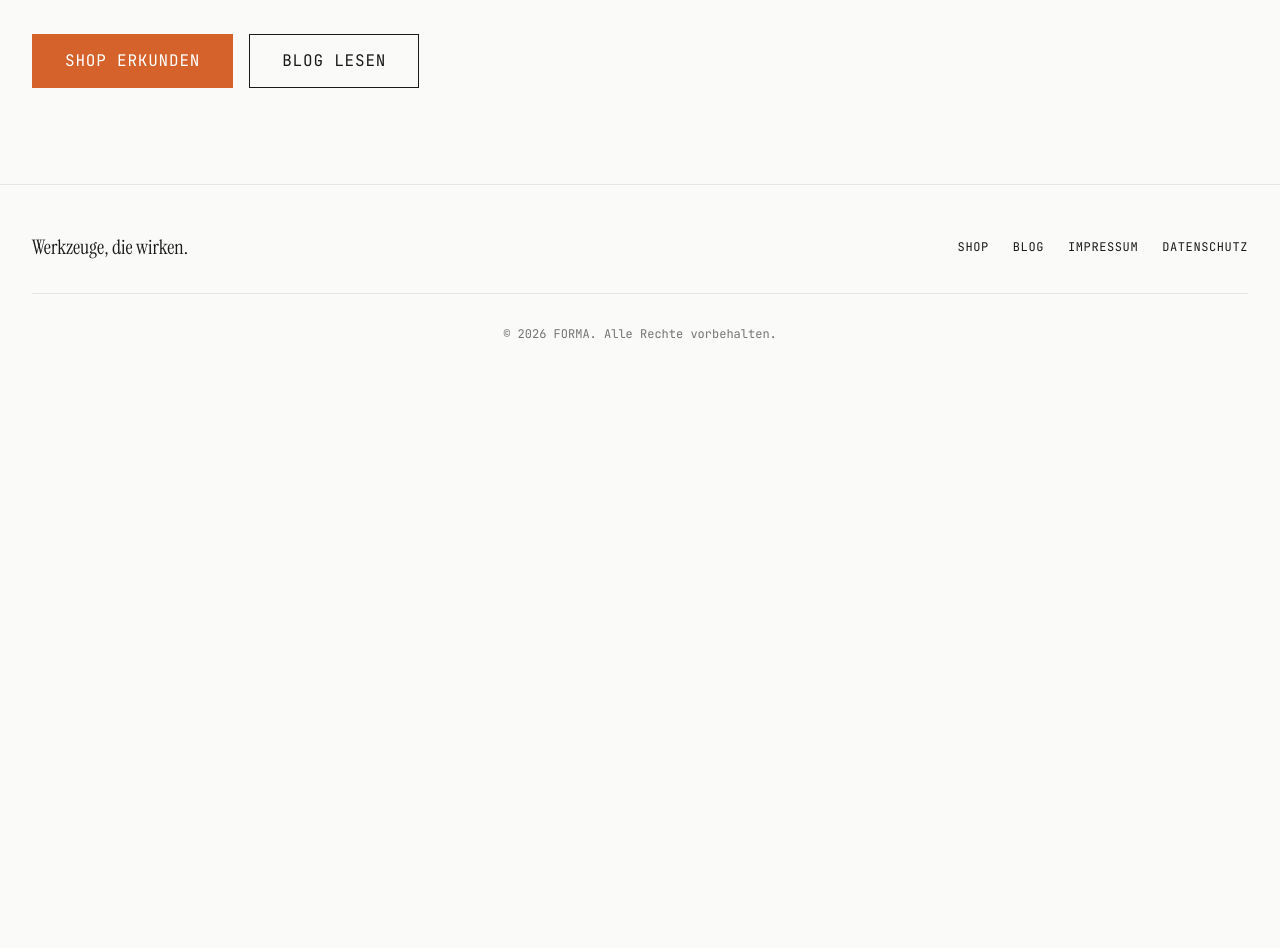
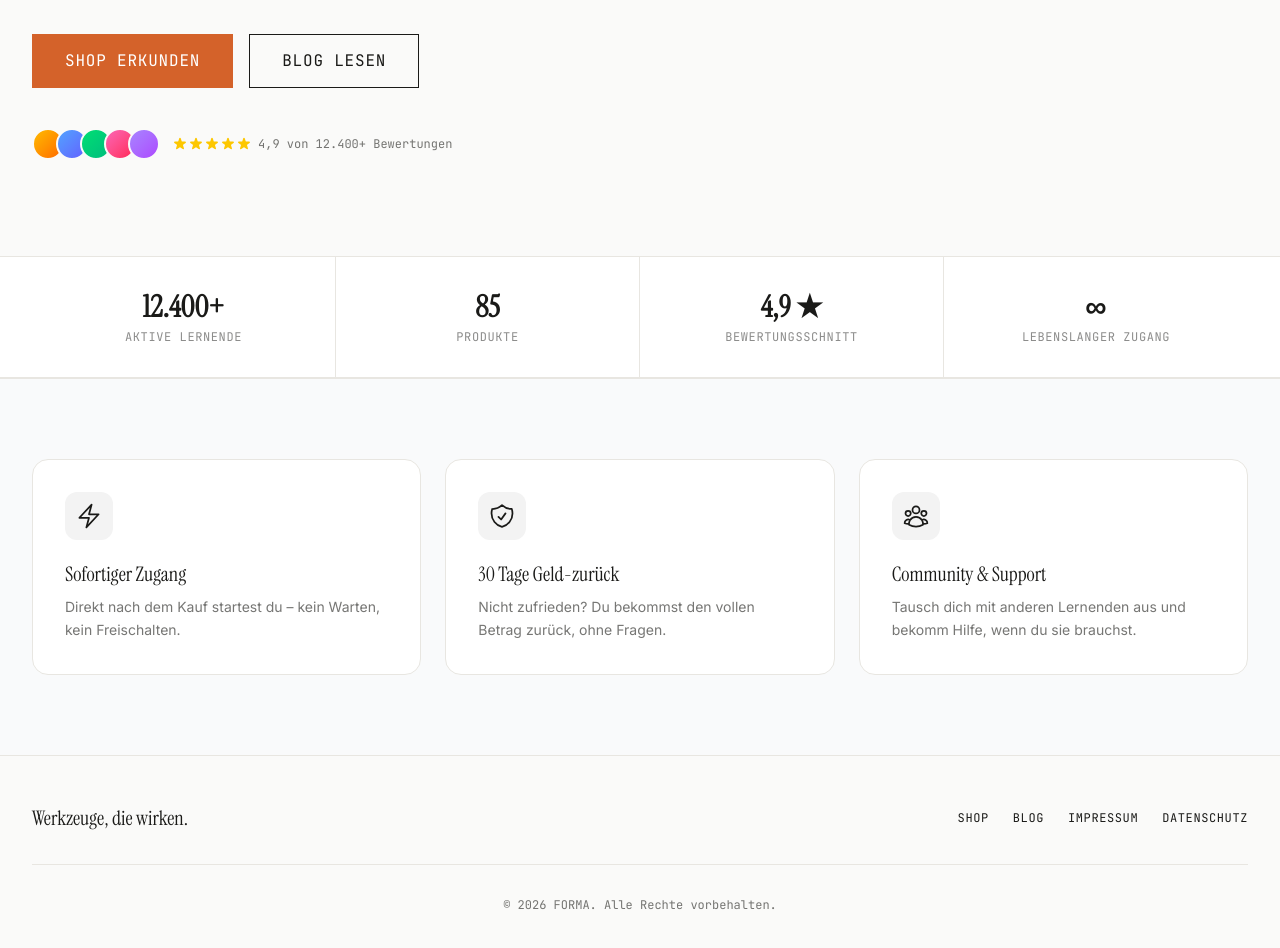
Before and after one commit to WaITCo/omniops-storefront, a Next.js app: page /de in a window 1280 px wide. Shown: the part 400-1348 px from the top of the page. Before the commit the page ends 800 px from the top, so only its background shows below. Built offline with nearby package versions, Linux system fonts and the light colour scheme; no server answers.

Commit message:
feat(home): Stats-Bar, Trust-Indikatoren und Bestseller-Section (#24)

```diff
--- a/messages/de.json
+++ b/messages/de.json
@@ -106,5 +106,32 @@
     "gridView": "Rasteransicht",
     "listView": "Listenansicht",
     "noProducts": "Keine Produkte gefunden"
+  },
+  "home": {
+    "stats": {
+      "learners": "Aktive Lernende",
+      "products": "Produkte",
+      "rating": "Bewertungsschnitt",
+      "access": "Lebenslanger Zugang"
+    },
+    "bestsellers": {
+      "label": "Bestseller",
+      "title": "Unsere beliebtesten Kurse",
+      "viewAll": "Alle anzeigen"
+    },
+    "features": {
+      "access": {
+        "title": "Sofortiger Zugang",
+        "desc": "Direkt nach dem Kauf startest du – kein Warten, kein Freischalten."
+      },
+      "guarantee": {
+        "title": "30 Tage Geld-zurück",
+        "desc": "Nicht zufrieden? Du bekommst den vollen Betrag zurück, ohne Fragen."
+      },
+      "community": {
+        "title": "Community & Support",
+        "desc": "Tausch dich mit anderen Lernenden aus und bekomm Hilfe, wenn du sie brauchst."
+      }
+    }
   }
 }
--- a/messages/en.json
+++ b/messages/en.json
@@ -106,5 +106,32 @@
     "gridView": "Grid view",
     "listView": "List view",
     "noProducts": "No products found"
+  },
+  "home": {
+    "stats": {
+      "learners": "Active Learners",
+      "products": "Products",
+      "rating": "Avg. Rating",
+      "access": "Lifetime Access"
+    },
+    "bestsellers": {
+      "label": "Bestsellers",
+      "title": "Our most popular courses",
+      "viewAll": "View all"
+    },
+    "features": {
+      "access": {
+        "title": "Instant Access",
+        "desc": "Start right after purchase – no waiting, no activation needed."
+      },
+      "guarantee": {
+        "title": "30-Day Money Back",
+        "desc": "Not satisfied? Get a full refund, no questions asked."
+      },
+      "community": {
+        "title": "Community & Support",
+        "desc": "Connect with fellow learners and get help whenever you need it."
+      }
+    }
   }
 }
--- a/src/app/[locale]/page.tsx
+++ b/src/app/[locale]/page.tsx
@@ -1,6 +1,9 @@
 import { getLandingPage } from '@/lib/strapi';
 import { buildMetadata } from '@/components/ui/SeoHead';
 import { SectionRenderer } from '@/components/sections/SectionRenderer';
+import { StatsBar } from '@/components/sections/StatsBar';
+import { HomepageBestsellers } from '@/components/sections/HomepageBestsellers';
+import { HomepageFeatures } from '@/components/sections/HomepageFeatures';
 import type { Metadata } from 'next';
 import Link from 'next/link';
 import { Button } from '@/components/ui/Button';
@@ -11,6 +14,7 @@ type Props = { params: Promise<{ locale: string }> };
 
 export async function generateMetadata({ params }: Props): Promise<Metadata> {
   const { locale } = await params;
+  void locale;
   try {
     const page = await getLandingPage('homepage');
     if (page) {
@@ -28,7 +32,7 @@ export async function generateMetadata({ params }: Props): Promise<Metadata> {
 }
 
 export default async function HomePage({ params }: Props) {
-  await params;
+  const { locale } = await params;
 
   let page = null;
   try {
@@ -41,6 +45,8 @@ export default async function HomePage({ params }: Props) {
 
   // Fallback-Content wenn noch kein LandingPage-Eintrag in Strapi
   return (
+    <>
+      {/* Hero */}
       <section className="mx-auto max-w-7xl px-4 sm:px-6 lg:px-8 py-24">
         <h1 className="font-serif text-5xl md:text-7xl text-foreground leading-tight">
           Werkzeuge,
@@ -58,6 +64,46 @@ export default async function HomePage({ params }: Props) {
             <Button variant="secondary" size="lg">Blog lesen</Button>
           </Link>
         </div>
+
+        {/* Trust-Indikatoren */}
+        <div className="mt-10 flex items-center gap-3">
+          {/* Avatar-Stapel */}
+          <div className="flex -space-x-2">
+            {[
+              'from-amber-400 to-orange-500',
+              'from-blue-400 to-indigo-500',
+              'from-green-400 to-emerald-500',
+              'from-pink-400 to-rose-500',
+              'from-violet-400 to-purple-500',
+            ].map((gradient, i) => (
+              <div
+                key={i}
+                className={`w-8 h-8 rounded-full bg-gradient-to-br ${gradient} border-2 border-background flex-shrink-0`}
+              />
+            ))}
+          </div>
+          {/* Sterne */}
+          <div className="flex items-center gap-1.5">
+            <div className="flex">
+              {[1, 2, 3, 4, 5].map((s) => (
+                <svg key={s} className="w-4 h-4 text-yellow-400" fill="currentColor" viewBox="0 0 20 20">
+                  <path d="M9.049 2.927c.3-.921 1.603-.921 1.902 0l1.07 3.292a1 1 0 00.95.69h3.462c.969 0 1.371 1.24.588 1.81l-2.8 2.034a1 1 0 00-.364 1.118l1.07 3.292c.3.921-.755 1.688-1.54 1.118l-2.8-2.034a1 1 0 00-1.175 0l-2.8 2.034c-.784.57-1.838-.197-1.539-1.118l1.07-3.292a1 1 0 00-.364-1.118L2.98 8.72c-.783-.57-.38-1.81.588-1.81h3.461a1 1 0 00.951-.69l1.07-3.292z" />
+                </svg>
+              ))}
+            </div>
+            <span className="font-mono text-xs text-foreground/60">4,9 von 12.400+ Bewertungen</span>
+          </div>
+        </div>
       </section>
+
+      {/* Stats-Bar */}
+      <StatsBar locale={locale} />
+
+      {/* Bestseller-Section */}
+      <HomepageBestsellers locale={locale} />
+
+      {/* Features / USPs */}
+      <HomepageFeatures locale={locale} />
+    </>
   );
 }
--- /dev/null
+++ b/src/components/sections/HomepageBestsellers.tsx
@@ -0,0 +1,57 @@
+import Link from 'next/link';
+import { getTranslations } from 'next-intl/server';
+import { getProducts } from '@/lib/strapi';
+import { ProductCard } from '@/components/product/ProductCard';
+
+interface Props {
+  locale: string;
+}
+
+export async function HomepageBestsellers({ locale }: Props) {
+  const t = await getTranslations({ locale, namespace: 'home' });
+
+  let bestsellers = [];
+  try {
+    const { data } = await getProducts({ filters: { badge: { $eq: 'BESTSELLER' } }, pagination: { pageSize: 3 } });
+    bestsellers = data;
+  } catch {
+    return null;
+  }
+
+  if (!bestsellers.length) return null;
+
+  return (
+    <section className="bg-background py-20">
+      <div className="max-w-7xl mx-auto px-4 sm:px-6 lg:px-8">
+        <div className="flex items-end justify-between mb-10">
+          <div>
+            <span className="inline-block font-mono text-xs uppercase tracking-widest text-accent border border-accent/30 bg-accent/5 px-3 py-1 rounded-full mb-3">
+              {t('bestsellers.label')}
+            </span>
+            <h2 className="font-serif text-3xl md:text-4xl text-foreground">
+              {t('bestsellers.title')}
+            </h2>
+          </div>
+          <Link
+            href="/shop"
+            className="hidden sm:inline-flex items-center gap-1 font-mono text-sm text-foreground/50 hover:text-foreground transition-colors"
+          >
+            {t('bestsellers.viewAll')} →
+          </Link>
+        </div>
+
+        <div className="grid grid-cols-1 sm:grid-cols-2 lg:grid-cols-3 gap-6">
+          {bestsellers.map((product) => (
+            <ProductCard key={product.documentId} product={product} />
+          ))}
+        </div>
+
+        <div className="mt-8 text-center sm:hidden">
+          <Link href="/shop" className="font-mono text-sm text-foreground/50 hover:text-foreground underline underline-offset-4">
+            {t('bestsellers.viewAll')}
+          </Link>
+        </div>
+      </div>
+    </section>
+  );
+}
--- /dev/null
+++ b/src/components/sections/HomepageFeatures.tsx
@@ -0,0 +1,52 @@
+import { getTranslations } from 'next-intl/server';
+
+interface Props {
+  locale: string;
+}
+
+const FEATURE_ICONS = [
+  // Blitz / Sofortzugang
+  <svg key="access" className="w-7 h-7" fill="none" stroke="currentColor" viewBox="0 0 24 24" strokeWidth={1.5}>
+    <path strokeLinecap="round" strokeLinejoin="round" d="M3.75 13.5l10.5-11.25L12 10.5h8.25L9.75 21.75 12 13.5H3.75z" />
+  </svg>,
+  // Schild / Garantie
+  <svg key="guarantee" className="w-7 h-7" fill="none" stroke="currentColor" viewBox="0 0 24 24" strokeWidth={1.5}>
+    <path strokeLinecap="round" strokeLinejoin="round" d="M9 12.75L11.25 15 15 9.75m-3-7.036A11.959 11.959 0 013.598 6 11.99 11.99 0 003 9.749c0 5.592 3.824 10.29 9 11.623 5.176-1.332 9-6.03 9-11.622 0-1.31-.21-2.571-.598-3.751h-.152c-3.196 0-6.1-1.248-8.25-3.285z" />
+  </svg>,
+  // Menschen / Community
+  <svg key="community" className="w-7 h-7" fill="none" stroke="currentColor" viewBox="0 0 24 24" strokeWidth={1.5}>
+    <path strokeLinecap="round" strokeLinejoin="round" d="M18 18.72a9.094 9.094 0 003.741-.479 3 3 0 00-4.682-2.72m.94 3.198l.001.031c0 .225-.012.447-.037.666A11.944 11.944 0 0112 21c-2.17 0-4.207-.576-5.963-1.584A6.062 6.062 0 016 18.719m12 0a5.971 5.971 0 00-.941-3.197m0 0A5.995 5.995 0 0012 12.75a5.995 5.995 0 00-5.058 2.772m0 0a3 3 0 00-4.681 2.72 8.986 8.986 0 003.74.477m.94-3.197a5.971 5.971 0 00-.94 3.197M15 6.75a3 3 0 11-6 0 3 3 0 016 0zm6 3a2.25 2.25 0 11-4.5 0 2.25 2.25 0 014.5 0zm-13.5 0a2.25 2.25 0 11-4.5 0 2.25 2.25 0 014.5 0z" />
+  </svg>,
+];
+
+export async function HomepageFeatures({ locale }: Props) {
+  const t = await getTranslations({ locale, namespace: 'home' });
+
+  const features = [
+    { key: 'access', icon: FEATURE_ICONS[0] },
+    { key: 'guarantee', icon: FEATURE_ICONS[1] },
+    { key: 'community', icon: FEATURE_ICONS[2] },
+  ] as const;
+
+  return (
+    <section className="bg-gray-50 border-t border-muted py-20">
+      <div className="max-w-7xl mx-auto px-4 sm:px-6 lg:px-8">
+        <div className="grid grid-cols-1 md:grid-cols-3 gap-6">
+          {features.map(({ key, icon }) => (
+            <div key={key} className="bg-white border border-muted rounded-2xl p-8">
+              <div className="w-12 h-12 bg-foreground/5 rounded-xl flex items-center justify-center text-foreground mb-5">
+                {icon}
+              </div>
+              <h3 className="font-serif text-xl text-foreground mb-2">
+                {t(`features.${key}.title` as `features.access.title`)}
+              </h3>
+              <p className="text-sm text-foreground/60 leading-relaxed">
+                {t(`features.${key}.desc` as `features.access.desc`)}
+              </p>
+            </div>
+          ))}
+        </div>
+      </div>
+    </section>
+  );
+}
--- /dev/null
+++ b/src/components/sections/StatsBar.tsx
@@ -0,0 +1,31 @@
+import { getTranslations } from 'next-intl/server';
+
+interface Props {
+  locale: string;
+}
+
+export async function StatsBar({ locale }: Props) {
+  const t = await getTranslations({ locale, namespace: 'home' });
+
+  const stats = [
+    { value: '12.400+', label: t('stats.learners') },
+    { value: '85', label: t('stats.products') },
+    { value: '4,9 ★', label: t('stats.rating') },
+    { value: '∞', label: t('stats.access') },
+  ];
+
+  return (
+    <section className="border-y border-muted bg-white">
+      <div className="max-w-7xl mx-auto px-4 sm:px-6 lg:px-8">
+        <div className="grid grid-cols-2 lg:grid-cols-4 divide-x divide-muted">
+          {stats.map(({ value, label }) => (
+            <div key={label} className="py-8 px-6 text-center">
+              <p className="font-serif text-3xl text-foreground font-bold">{value}</p>
+              <p className="font-mono text-xs text-foreground/50 uppercase tracking-wider mt-1">{label}</p>
+            </div>
+          ))}
+        </div>
+      </div>
+    </section>
+  );
+}
```
Lines whose indentation alone changed are shown as unchanged.
